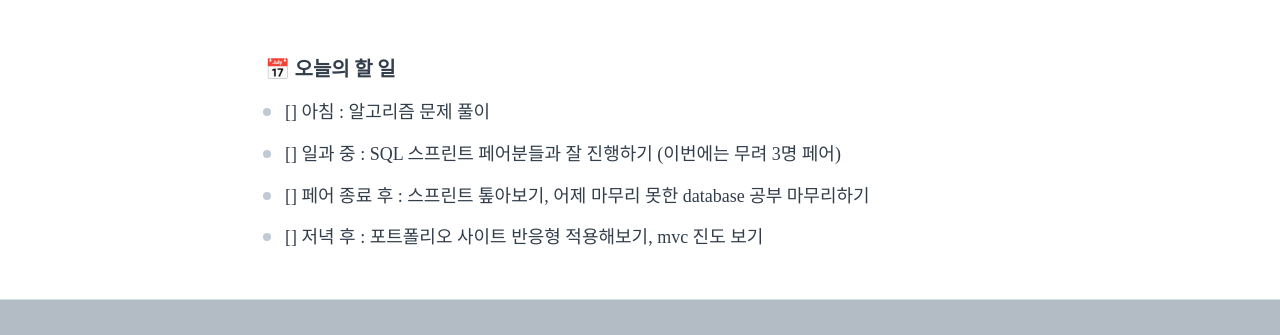
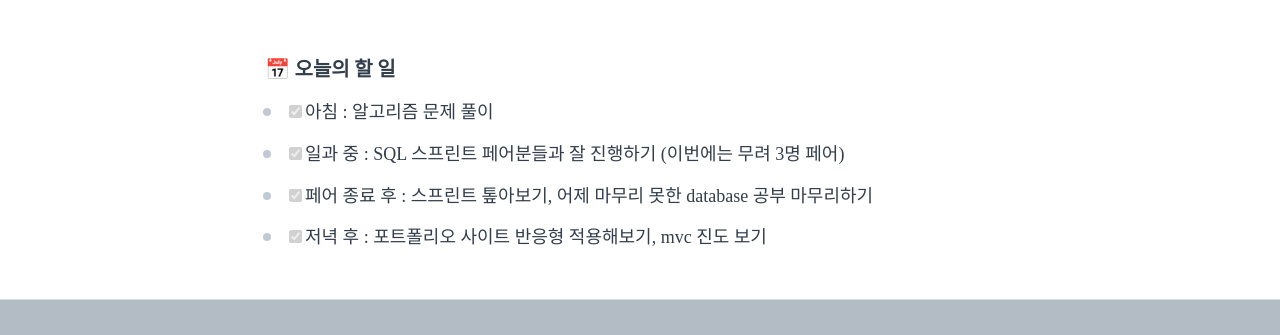
Before and after one commit to hankyeolk/hankyeolk.github.io, a Jekyll site: the page built from TIL/80_2020.09.02.md, in a window 1280 px wide. Shown: the part 258-593 px from the top of the page. Built offline with Jekyll 4.4.1, drawn with Linux system fonts in a browser that asks for light colours; some web fonts are replaced.

Commit message:
til update

```diff
--- a/TIL/80_2020.09.02.md
+++ b/TIL/80_2020.09.02.md
@@ -14,7 +14,7 @@
 
 ### 📅 오늘의 할 일
 
-- [] 아침 : 알고리즘 문제 풀이
-- [] 일과 중 : SQL 스프린트 페어분들과 잘 진행하기 (이번에는 무려 3명 페어)
-- [] 페어 종료 후 : 스프린트 톺아보기, 어제 마무리 못한 database 공부 마무리하기
-- [] 저녁 후 : 포트폴리오 사이트 반응형 적용해보기, mvc 진도 보기
+- [x] 아침 : 알고리즘 문제 풀이
+- [x] 일과 중 : SQL 스프린트 페어분들과 잘 진행하기 (이번에는 무려 3명 페어)
+- [x] 페어 종료 후 : 스프린트 톺아보기, 어제 마무리 못한 database 공부 마무리하기
+- [x] 저녁 후 : 포트폴리오 사이트 반응형 적용해보기, mvc 진도 보기
```
